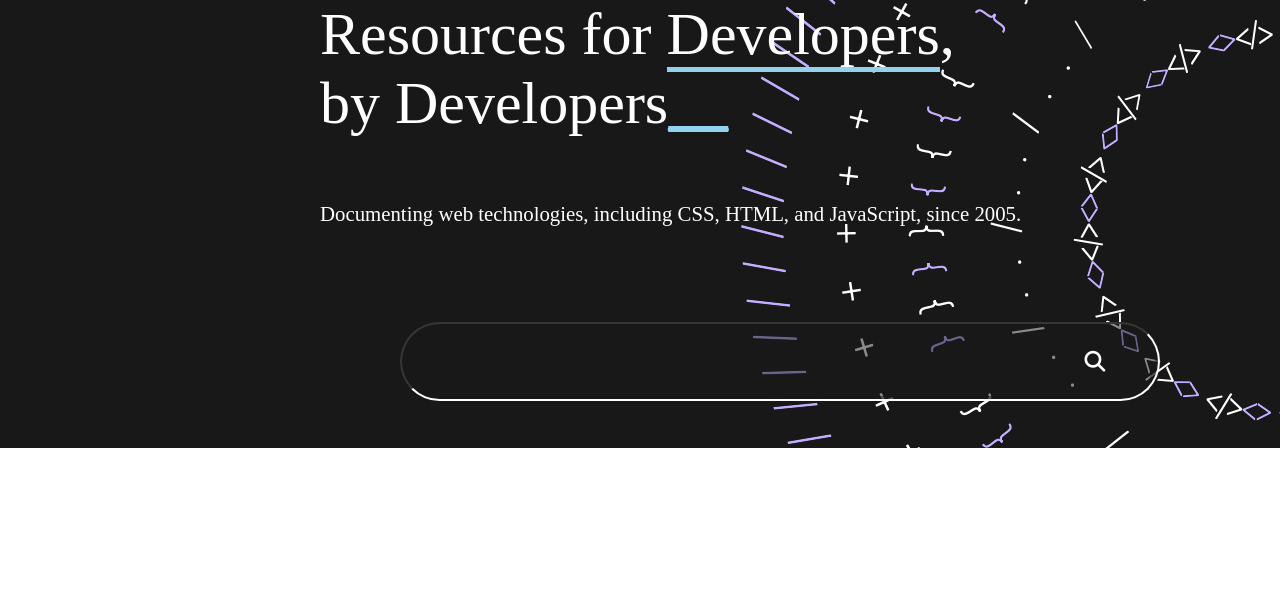
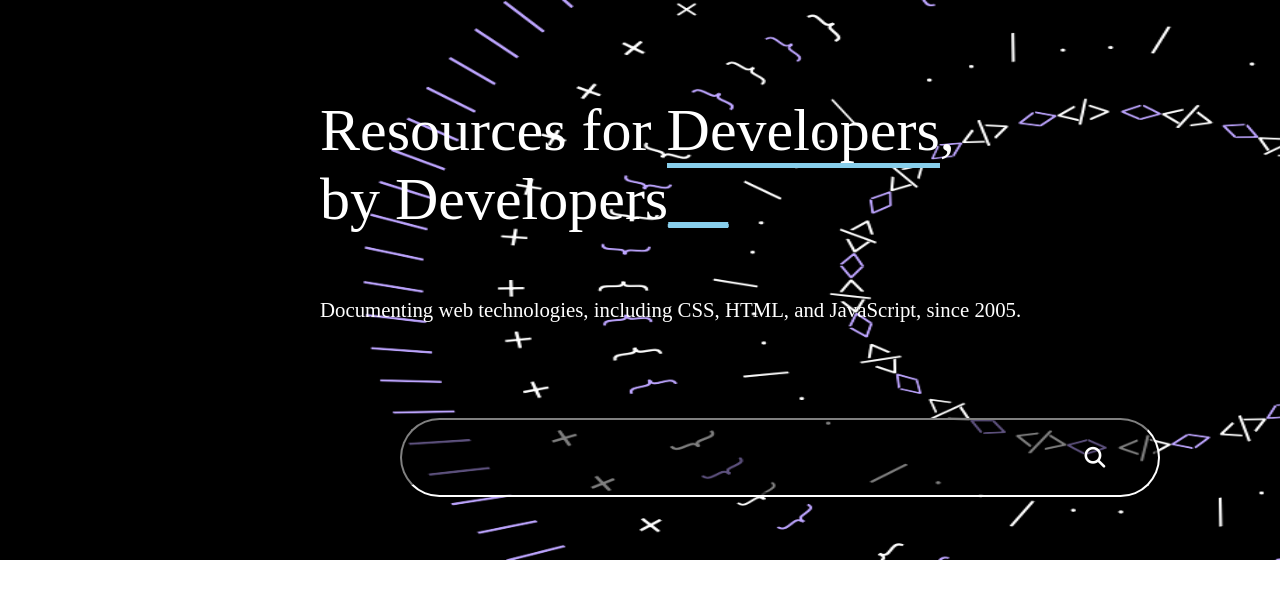
Before and after one commit to SangeetaRathore/MDN_Clone, a plain HTML site: page index.html in a window 1280 px wide. Shown: the top 598 px of the page. Drawn offline with Linux system fonts and the light colour scheme.

Commit message:
correction on code

```diff
--- a/index.html
+++ b/index.html
@@ -11,6 +11,9 @@
 <body>
     <section>
         <main class="main">
+            <div class="img1">
+                <img src="./assiste/m.png" alt="">
+            </div>
             <div class="box1">
                 <div>
                     <h1 class="A">Resources for <span class="under">Developers</span>,<br>
--- a/style.css
+++ b/style.css
@@ -3,25 +3,32 @@
     padding: 0px;
     box-sizing: border-box;
 }
-main{
-    background-image: url(./assiste/m.png);
-    background-repeat: no-repeat;
-    background-image: cover;
-    width: 105.1rem;
-    opacity:0.9;
-    background-position: right;
-    background-color: black;
-    height: 28rem;
+.img1{
+    /* border:2px solid blue;    */
+    height: 10rem;
+}
+img{
+    width: 105.2rem;
+    height: 35rem;
+    z-index: 1;
 }
 .box1{
-    margin-left: 20rem;
+    /* margin-left: 23rem; */
+    height: 25rem;
+    width: 50rem;
+    color:red;
+    /* border: 2px solid red; */
+    position:absolute;
+    left: 20rem;
+    top: 6rem;
 }
 
 .A{
     font-size: 60px;
     color:white;
-    margin-bottom:3rem;
+    margin-bottom:2rem;
     font-weight: lighter;
+    /* border: 2px solid red; */
 }
 u{
     color: skyblue;
@@ -45,6 +52,8 @@ input{
     background-color: rgb(0,0,0,0.5);
     border-right: 2px solid white;
     border-bottom: 2px solid white;
+    border-top: 2px solid gray;
+    border-left: 2px solid gray;
     padding: 30px 25px;
     color: white;
     margin-top: 6rem;
```
